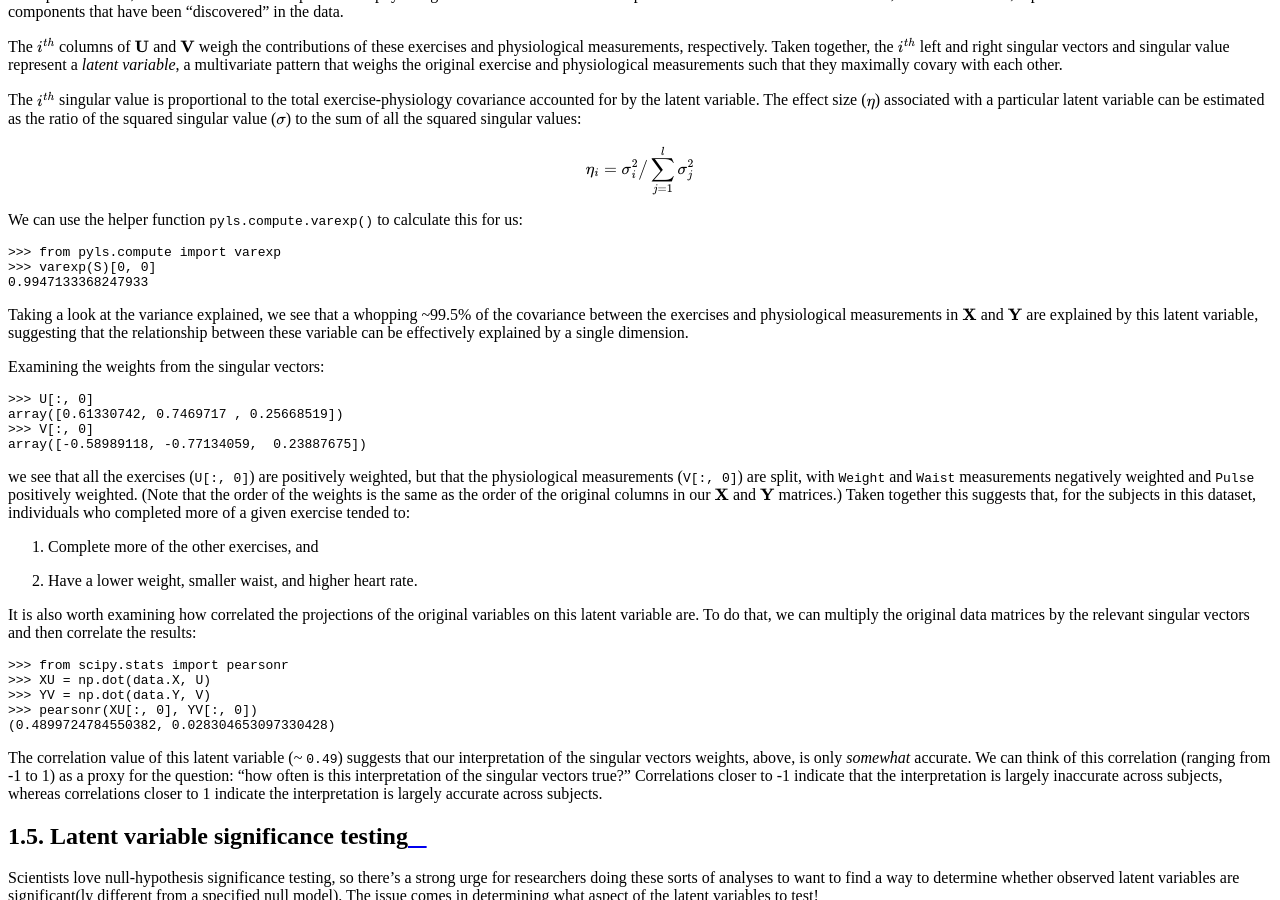
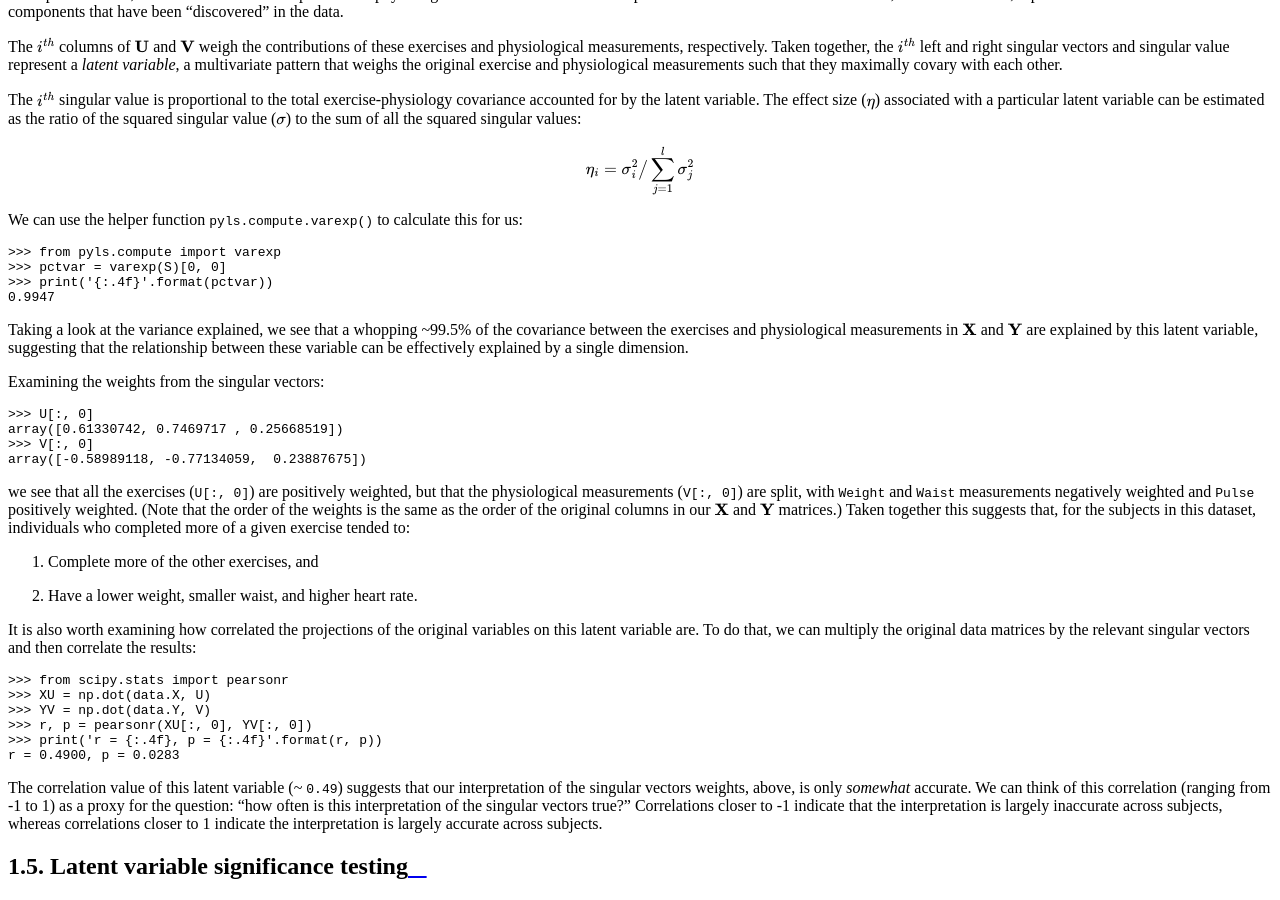
Before and after one commit to netneurolab/pypyls, a Sphinx documentation site: the page built from docs/user_guide/behavioral.rst, in a window 1280 px wide and 900 px high, scrolled down 2370 px. Built offline with Sphinx 7.4.7 and the Read the Docs theme 2.0.0, drawn with Linux system fonts in a browser that asks for light colours.

Commit message:
[DOC] Floating point errors in doctest

```diff
--- a/docs/user_guide/behavioral.rst
+++ b/docs/user_guide/behavioral.rst
@@ -201,8 +201,9 @@ for us:
 .. doctest::
 
     >>> from pyls.compute import varexp
-    >>> varexp(S)[0, 0]
-    0.9947133368247933
+    >>> pctvar = varexp(S)[0, 0]
+    >>> print('{:.4f}'.format(pctvar))
+    0.9947
 
 Taking a look at the variance explained, we see that a whopping ~99.5% of the
 covariance between the exercises and physiological measurements in
@@ -239,8 +240,9 @@ data matrices by the relevant singular vectors and then correlate the results:
     >>> from scipy.stats import pearsonr
     >>> XU = np.dot(data.X, U)
     >>> YV = np.dot(data.Y, V)
-    >>> pearsonr(XU[:, 0], YV[:, 0])
-    (0.4899724784550382, 0.028304653097330428)
+    >>> r, p = pearsonr(XU[:, 0], YV[:, 0])
+    >>> print('r = {:.4f}, p = {:.4f}'.format(r, p))
+    r = 0.4900, p = 0.0283
 
 The correlation value of this latent variable (~ ``0.49``) suggests that our
 interpretation of the singular vectors weights, above, is only *somewhat*
```
